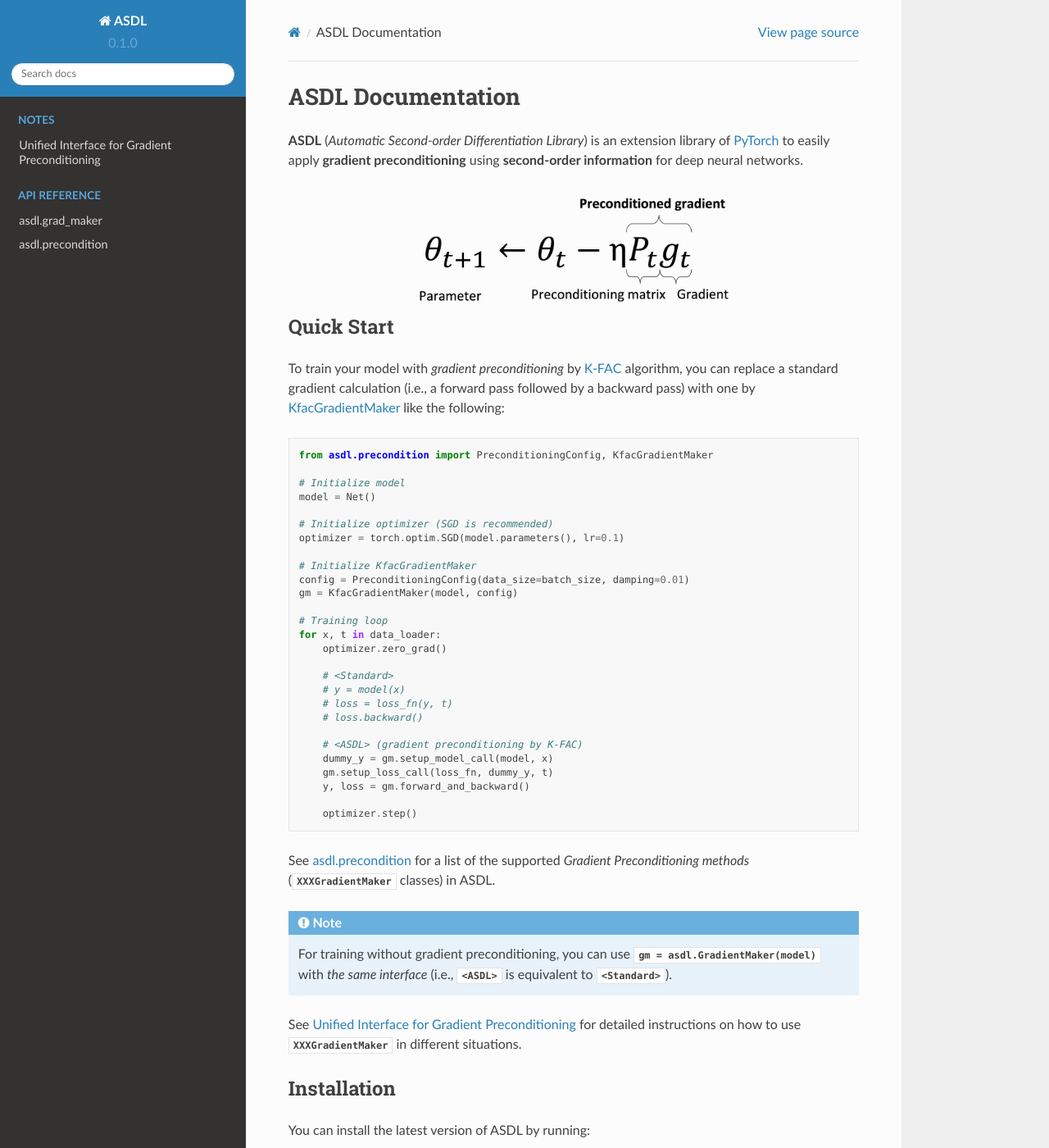
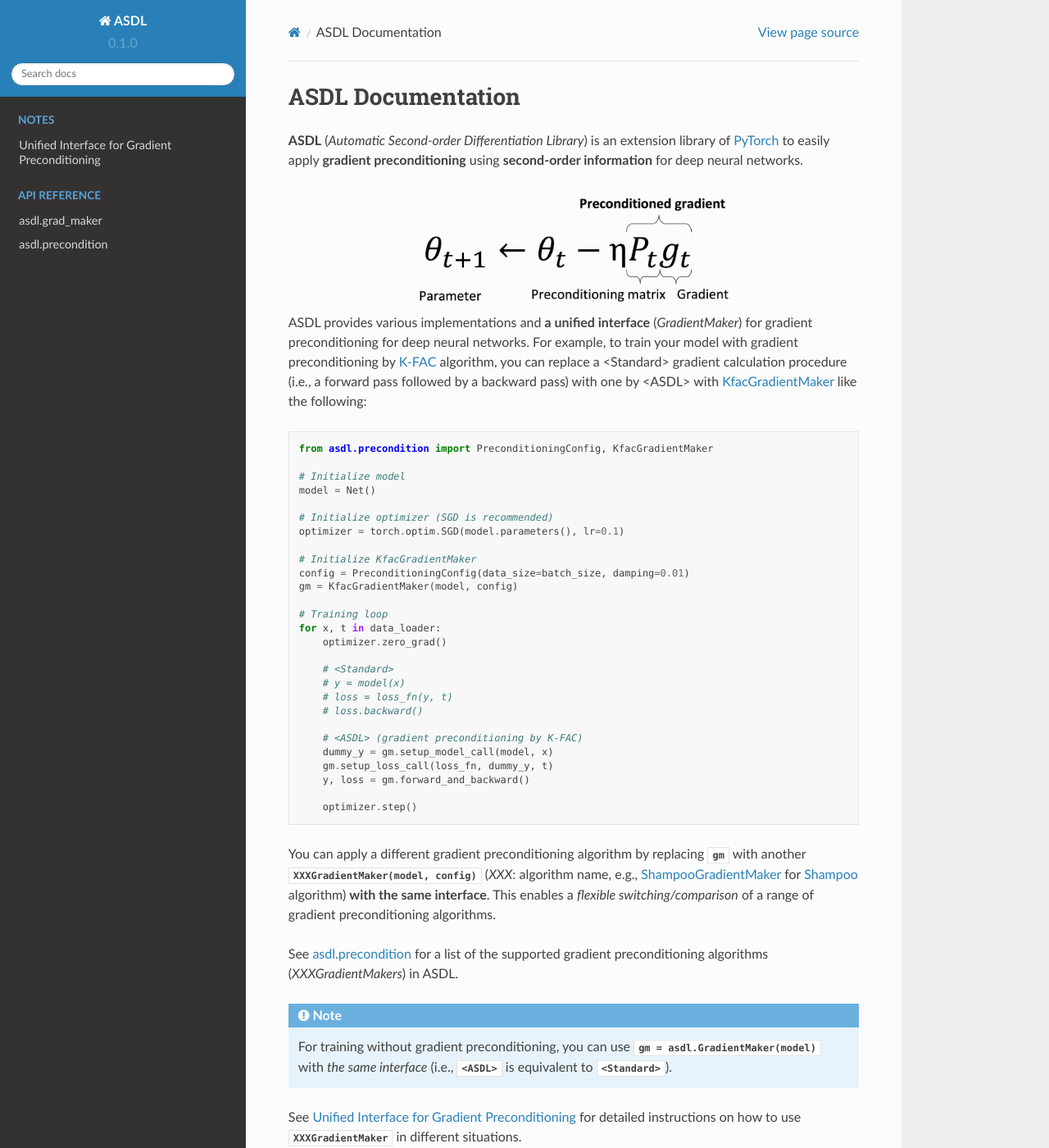
Before and after one commit to kazukiosawa/asdl, a Sphinx documentation site: the page built from docs/source/index.rst, in a window 1280 px wide and 1400 px high. Shown: the whole window at 82% size. Built offline with Sphinx 7.4.7 and the Read the Docs theme 2.0.0, drawn with Linux system fonts in a browser that asks for light colours.

Commit message:
Update intro in index.rst

```diff
--- a/docs/source/index.rst
+++ b/docs/source/index.rst
@@ -10,14 +10,13 @@ using **second-order information** for deep neural networks.
   :align: center
   :width: 400px
 
-Quick Start
------------
-
-To train your model with *gradient preconditioning*
+ASDL provides various implementations
+and **a unified interface** (*GradientMaker*) for gradient preconditioning for deep neural networks.
+For example, to train your model with gradient preconditioning
 by `K-FAC <https://arxiv.org/abs/1503.05671>`_ algorithm,
-you can replace a standard gradient calculation
+you can replace a <Standard> gradient calculation procedure
 (i.e., a forward pass followed by a backward pass)
-with one by :ref:`KfacGradientMaker <kfac>` like the following:
+with one by <ASDL> with :ref:`KfacGradientMaker <kfac>` like the following:
 
 .. code-block:: python
 
@@ -49,9 +48,15 @@ with one by :ref:`KfacGradientMaker <kfac>` like the following:
 
         optimizer.step()
 
+You can apply a different gradient preconditioning algorithm by
+replacing :obj:`gm` with another :obj:`XXXGradientMaker(model, config)`
+(*XXX*: algorithm name, e.g., :ref:`ShampooGradientMaker <shampoo>`
+for `Shampoo <https://arxiv.org/abs/1802.09568>`_ algorithm)
+**with the same interface**.
+This enables a *flexible switching/comparison* of a range of gradient preconditioning algorithms.
 
-See :ref:`asdl.precondition <precondition>` for a list of the supported *Gradient Preconditioning methods*
-(:obj:`XXXGradientMaker` classes) in ASDL.
+See :ref:`asdl.precondition <precondition>` for a list of the supported gradient preconditioning algorithms
+(`XXXGradientMakers`) in ASDL.
 
 .. note::
     For training without gradient preconditioning,
--- a/docs/source/modules/precondition.rst
+++ b/docs/source/modules/precondition.rst
@@ -29,5 +29,6 @@ PreconditionedGradientMaker
 .. autoclass:: asdl.precondition.seng.SengGradientMaker
    :members:
 
+.. _shampoo:
 .. autoclass:: asdl.precondition.shampoo.ShampooGradientMaker
    :members:
```
